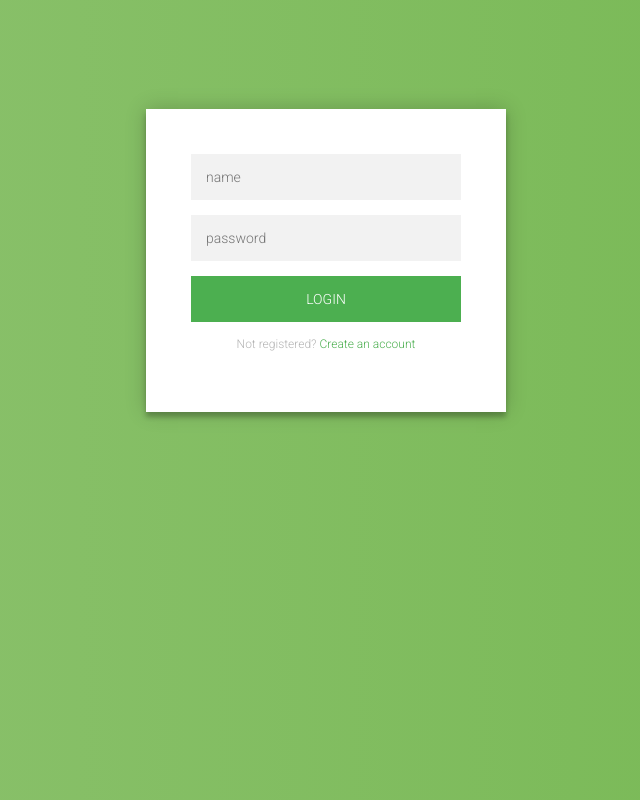
After one commit to nitinrohra/ResiOwl-PHP, a PHP site: page /admin_login.php in a window 1280 px wide. The commit adds this page. Shown: the whole page, without its empty margins (314-954 px from the left). Run offline with PHP 8.4, Linux system fonts and the light colour scheme.

Commit message:
admin panel added

```diff
--- a/OurTeam.php
+++ b/OurTeam.php
@@ -25,7 +25,7 @@
 			</div>
 			<div class="about-us">
 				<p>
-					hello
+
 				</p>
 			</div>
 
--- /dev/null
+++ b/admin_login.php
@@ -0,0 +1,34 @@
+<?php
+	session_start();
+	if(isset($_SESSION['login_error'])){
+		echo $_SESSION['login_error'];
+		unset($_SESSION['login_error']);
+	}
+?>
+
+
+<link rel="stylesheet" href="component/admin_login.css">
+    <script>
+    $('.message a').click(function(){
+    $('form').animate({height: "toggle", opacity: "toggle"}, "slow");
+    });
+    </script>
+
+
+<div class="login-page">
+  <div class="form">
+    <form class="register-form">
+      <input type="text" placeholder="name"/>
+      <input type="password" placeholder="password"/>
+      <input type="text" placeholder="email address"/>
+      <button>create</button>
+      <p class="message">Already registered? <a href="#">Sign In</a></p>
+    </form>
+    <form class="login-form" action="formsign.php" method="POST" enctype="multipart/form-data">
+    <input type="text" name="username" id="username" placeholder="name"/>
+    <input type="password" type="password" name="password" id="password" placeholder="password"/>
+    <button>login</button>
+      <p class="message">Not registered? <a href="#">Create an account</a></p>
+    </form>
+  </div>
+</div>
--- /dev/null
+++ b/component/admin_login.css
@@ -0,0 +1,100 @@
+@import url(https://fonts.googleapis.com/css?family=Roboto:300);
+
+.login-page {
+  width: 360px;
+  padding: 8% 0 0;
+  margin: auto;
+}
+.form {
+  position: relative;
+  z-index: 1;
+  background: #FFFFFF;
+  max-width: 360px;
+  margin: 0 auto 100px;
+  padding: 45px;
+  text-align: center;
+  box-shadow: 0 0 20px 0 rgba(0, 0, 0, 0.2), 0 5px 5px 0 rgba(0, 0, 0, 0.24);
+}
+.form input {
+  font-family: "Roboto", sans-serif;
+  outline: 0;
+  background: #f2f2f2;
+  width: 100%;
+  border: 0;
+  margin: 0 0 15px;
+  padding: 15px;
+  box-sizing: border-box;
+  font-size: 14px;
+}
+.form button {
+  font-family: "Roboto", sans-serif;
+  text-transform: uppercase;
+  outline: 0;
+  background: #4CAF50;
+  width: 100%;
+  border: 0;
+  padding: 15px;
+  color: #FFFFFF;
+  font-size: 14px;
+  -webkit-transition: all 0.3 ease;
+  transition: all 0.3 ease;
+  cursor: pointer;
+}
+.form button:hover,.form button:active,.form button:focus {
+  background: #43A047;
+}
+.form .message {
+  margin: 15px 0 0;
+  color: #b3b3b3;
+  font-size: 12px;
+}
+.form .message a {
+  color: #4CAF50;
+  text-decoration: none;
+}
+.form .register-form {
+  display: none;
+}
+.container {
+  position: relative;
+  z-index: 1;
+  max-width: 300px;
+  margin: 0 auto;
+}
+.container:before, .container:after {
+  content: "";
+  display: block;
+  clear: both;
+}
+.container .info {
+  margin: 50px auto;
+  text-align: center;
+}
+.container .info h1 {
+  margin: 0 0 15px;
+  padding: 0;
+  font-size: 36px;
+  font-weight: 300;
+  color: #1a1a1a;
+}
+.container .info span {
+  color: #4d4d4d;
+  font-size: 12px;
+}
+.container .info span a {
+  color: #000000;
+  text-decoration: none;
+}
+.container .info span .fa {
+  color: #EF3B3A;
+}
+body {
+  background: #76b852; /* fallback for old browsers */
+  background: -webkit-linear-gradient(right, #76b852, #8DC26F);
+  background: -moz-linear-gradient(right, #76b852, #8DC26F);
+  background: -o-linear-gradient(right, #76b852, #8DC26F);
+  background: linear-gradient(to left, #76b852, #8DC26F);
+  font-family: "Roboto", sans-serif;
+  -webkit-font-smoothing: antialiased;
+  -moz-osx-font-smoothing: grayscale;
+}
```
Also changed, not shown: adminpanel.php (added, +56 -0 lines), component/adminpanel.css (added, +26 -0 lines), component/adminpanel.js (added, +21 -0 lines), formsign.php (added, +20 -0 lines), usersign.php (added, +19 -0 lines), usersignup.php (added, +22 -0 lines).
